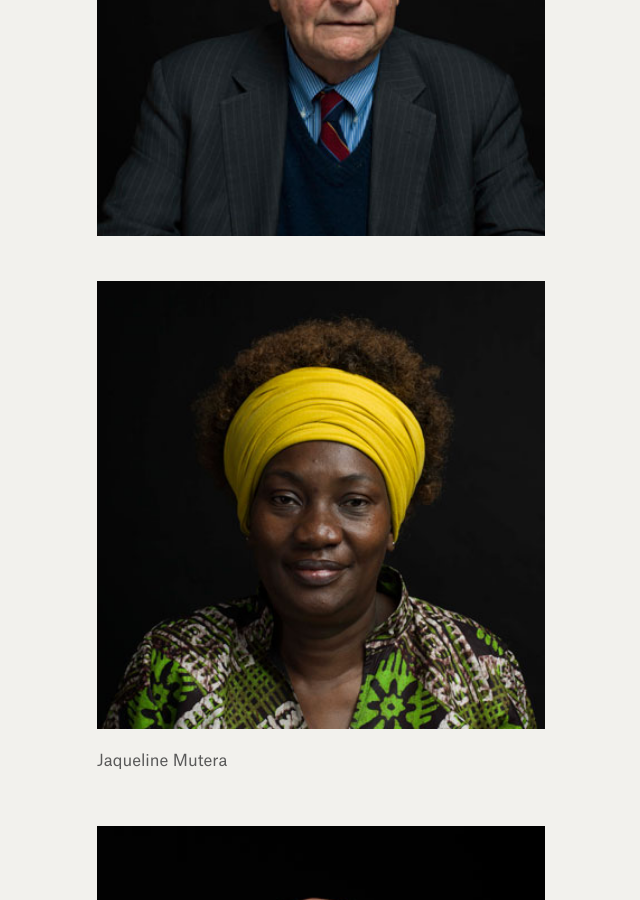
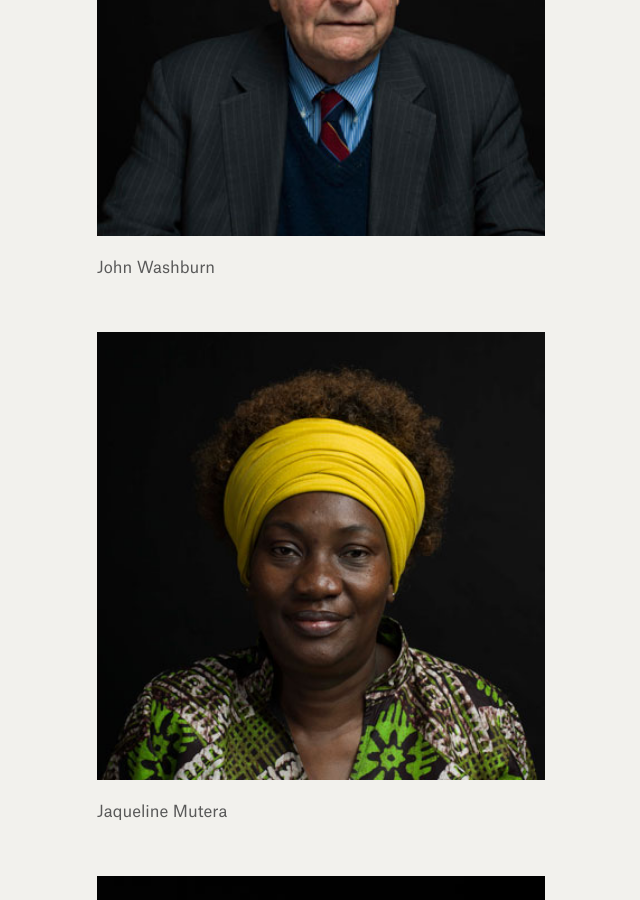
Before and after one commit to weights-and-measures/weights-and-measures.github.io, a Jekyll site: the page built from photographs.html, in a window 1280 px wide and 900 px high, scrolled down 11788 px. Shown: the whole window, without its empty margins (319-959 px from the left). Built offline with Jekyll 4.4.1, drawn with Linux system fonts in a browser that asks for light colours.

Commit message:
Updated D23

```diff
--- a/_photographs/d23.markdown
+++ b/_photographs/d23.markdown
@@ -1,7 +1,9 @@
 ---
-title: d23
+title: John Washburn
 date: 2016-12-29 17:19:00 Z
 position: 21
 ---
 
 ![john_washburn12.jpg](/uploads/john_washburn12.jpg)
+
+John Washburn
```
